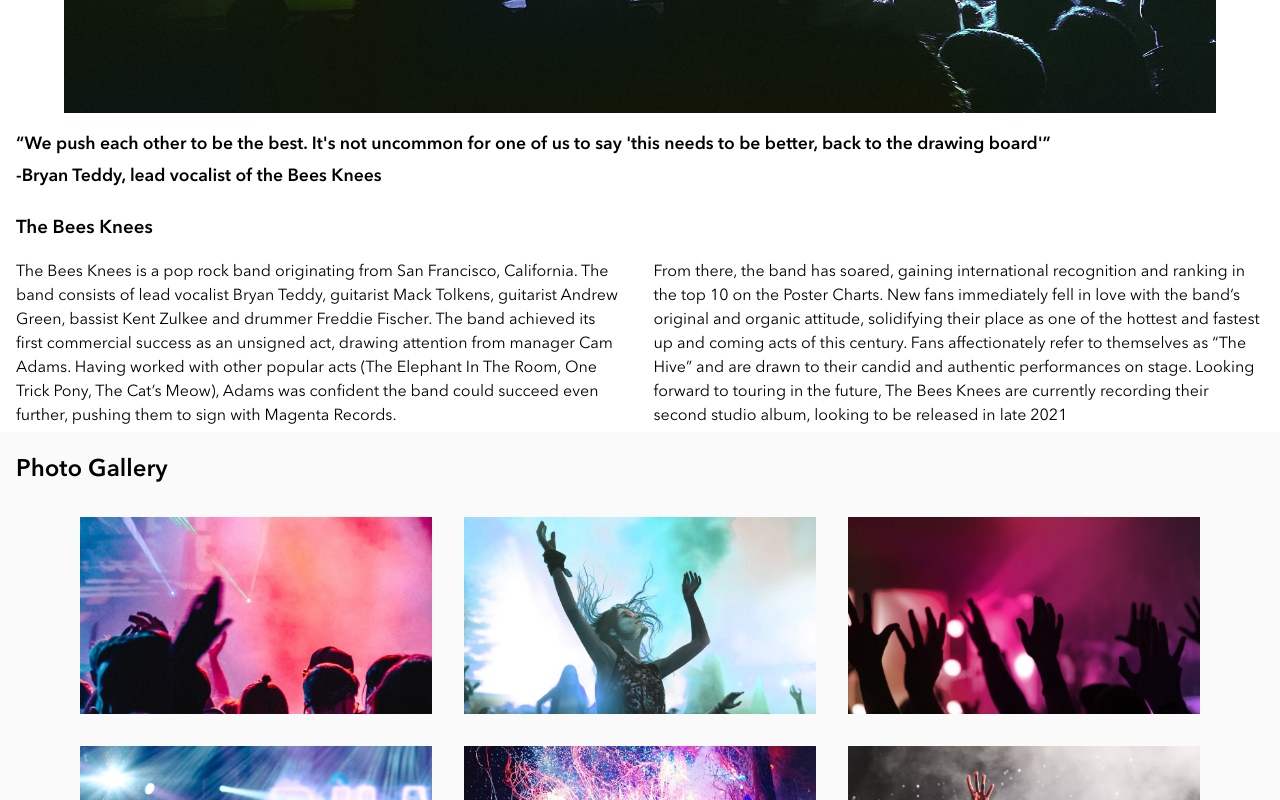
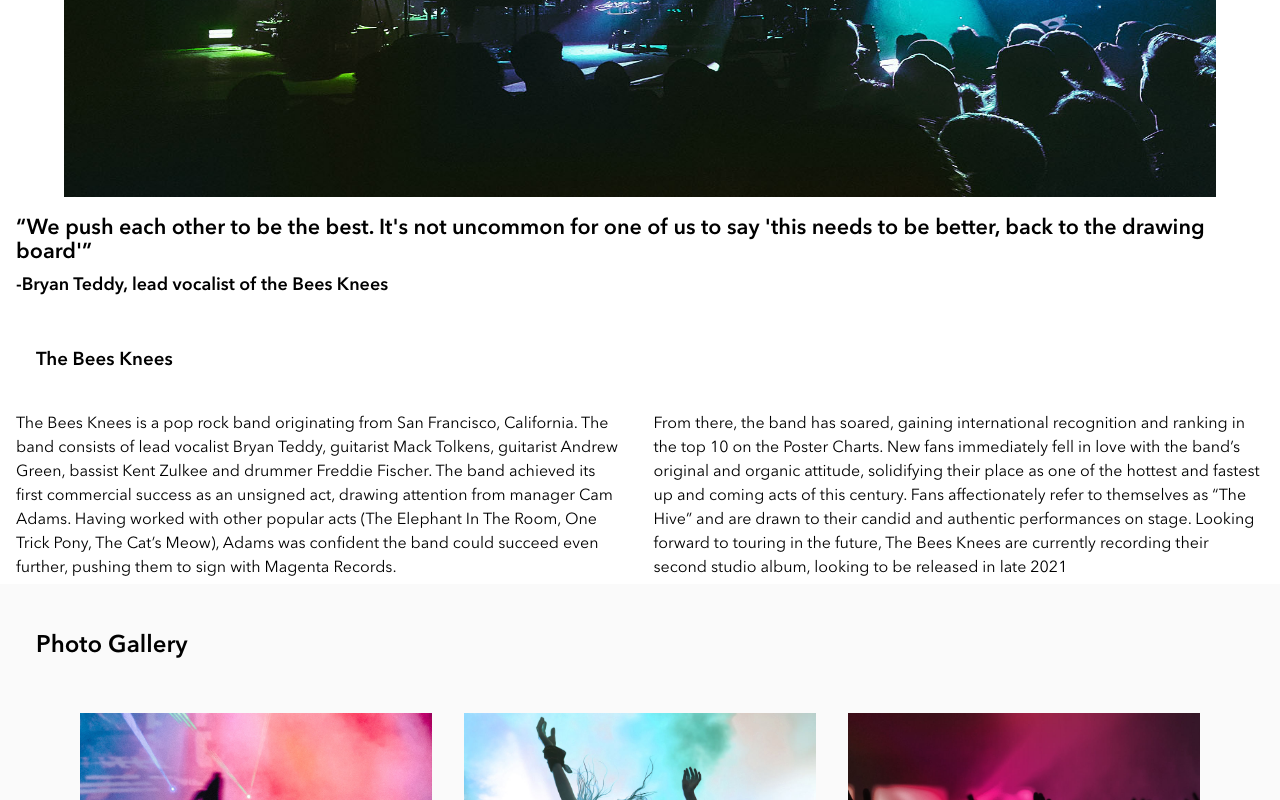
Before and after one commit to dilpreettoor/bandsite, a plain HTML site: page index.html in a window 1280 px wide. Shown: the part 1200-2000 px from the top of the page. Drawn offline with Linux system fonts and the light colour scheme.

Commit message:
Added hover effect and made some changes to fix the height issue

```diff
--- a/index.html
+++ b/index.html
@@ -15,8 +15,8 @@
             <img src="./assets/logos/Logo-bandsite.svg" alt="site-logo" class="site-header__logo"/>
         </a>
           <ul class="site-header__nav-list">
-            <li class="site-header__nav-item active"><a href="#" class="site-header__nav-link">Biography</a></li>
-            <li class="site-header__nav-item"><a href="#" class="site-header__nav-link inactive">Shows</a></li>
+            <a href="#" class="site-header__nav-item active"><li class="site-header__nav-link">Biography</li></a>
+            <a href="#" class="site-header__nav-item"><li class="site-header__nav-link inactive">Shows</li></a>
           </ul>
         </nav>
       </header>
@@ -32,7 +32,7 @@
         <img src="./assets/images/band.jpg" alt="band-image" class="about__image" />
         <p class="about__quote">
             <q>We push each other to be the best. It's not uncommon for one of us to say 'this needs to be better, back to the drawing board'</q>
-        <p class="about__quote">-Bryan Teddy, lead vocalist of the Bees Knees</p>
+        <p class="about__quote--author">-Bryan Teddy, lead vocalist of the Bees Knees</p>
         </p>
 
         <h3 class="about__subtitle">
--- a/styles/bio.scss
+++ b/styles/bio.scss
@@ -3,6 +3,10 @@
 
 h1, h2, h3, h4, h5, h6 {
     padding: 1.5rem 1rem 1rem 1rem;
+
+    @include mixins.tablet {
+        padding: 3rem 2.25rem 2.25rem 2.25rem;
+    }
   }
 
 
@@ -66,8 +70,12 @@ h1, h2, h3, h4, h5, h6 {
 
         @include mixins.tablet {
             margin-right: 4rem;
-            padding: 2.3rem 0;
+            padding: 2.1rem 0;
         }
+    }
+
+    &__nav-item:hover {
+        border-bottom: 4px solid variables.$white;
     }
 
     &__nav-link {
@@ -92,7 +100,7 @@ h1, h2, h3, h4, h5, h6 {
 
 .hero {
     background-image: url("../assets/images/hero-bio.jpg");
-    height: 32vh;
+    height: 38vh;
     background-size: cover;
     position: relative;
     display: flex;
@@ -100,6 +108,10 @@ h1, h2, h3, h4, h5, h6 {
 
     @include mixins.tablet {
         height: 65vh;
+    }
+
+    @include mixins.tablet {
+        height: 70vh;
     }
 
     &__title {
@@ -159,8 +171,28 @@ h1, h2, h3, h4, h5, h6 {
         line-height: 1.5rem;
         font-size: 1.1rem;
 
+        @include mixins.font(AvenirNextDemi);
 
-        @include mixins.font(AvenirNextDemi);
+        @include mixins.tablet {
+            font-size: 1.35rem;
+        }
+
+
+
+        }
+
+
+    &__quote--author {
+        padding: 0.25rem 1rem;
+       line-height: 1.5rem;
+       font-size: 1rem;
+
+       @include mixins.font(AvenirNextDemi);
+
+       @include mixins.tablet {
+        font-size: 1.12rem;
+    }
+
     }
 
     &__subtitle {
```
Also changed, not shown: styles/bio.css, 1 other file.
